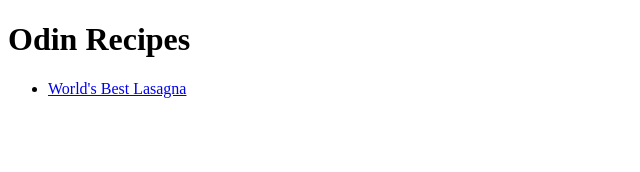
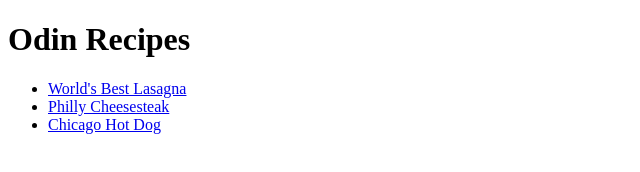
Before and after one commit to VanessaFF/odin-recipe, a plain HTML site: page index.html in a window 1280 px wide. Shown: the whole page, without its empty margins (0-640 px from the left). Drawn offline with Linux system fonts and the light colour scheme.

Commit message:
Add new link

```diff
--- a/index.html
+++ b/index.html
@@ -12,6 +12,8 @@
         <h1>Odin Recipes</h1>
         <ul>
         <li> <a href="recipes/lasagna.html">World's Best Lasagna</a> </li>
+        <li> <a href="recipes/Philly_Cheesesteak.html">Philly Cheesesteak</a></li>
+        <li> <a href="recipes/chicago_hotdog.html">Chicago Hot Dog</a> </li>
         </ul>
     </body>
 
```
